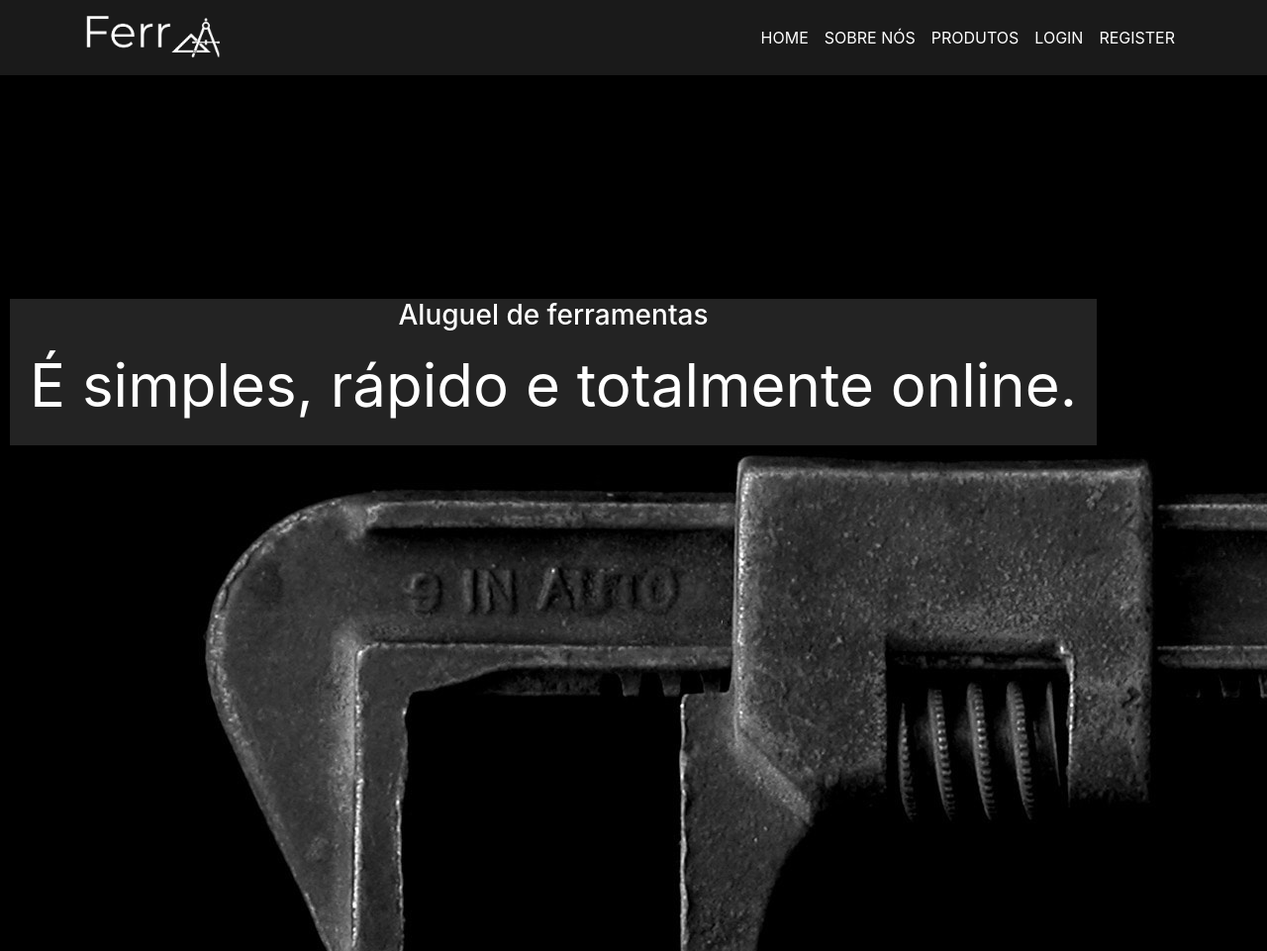
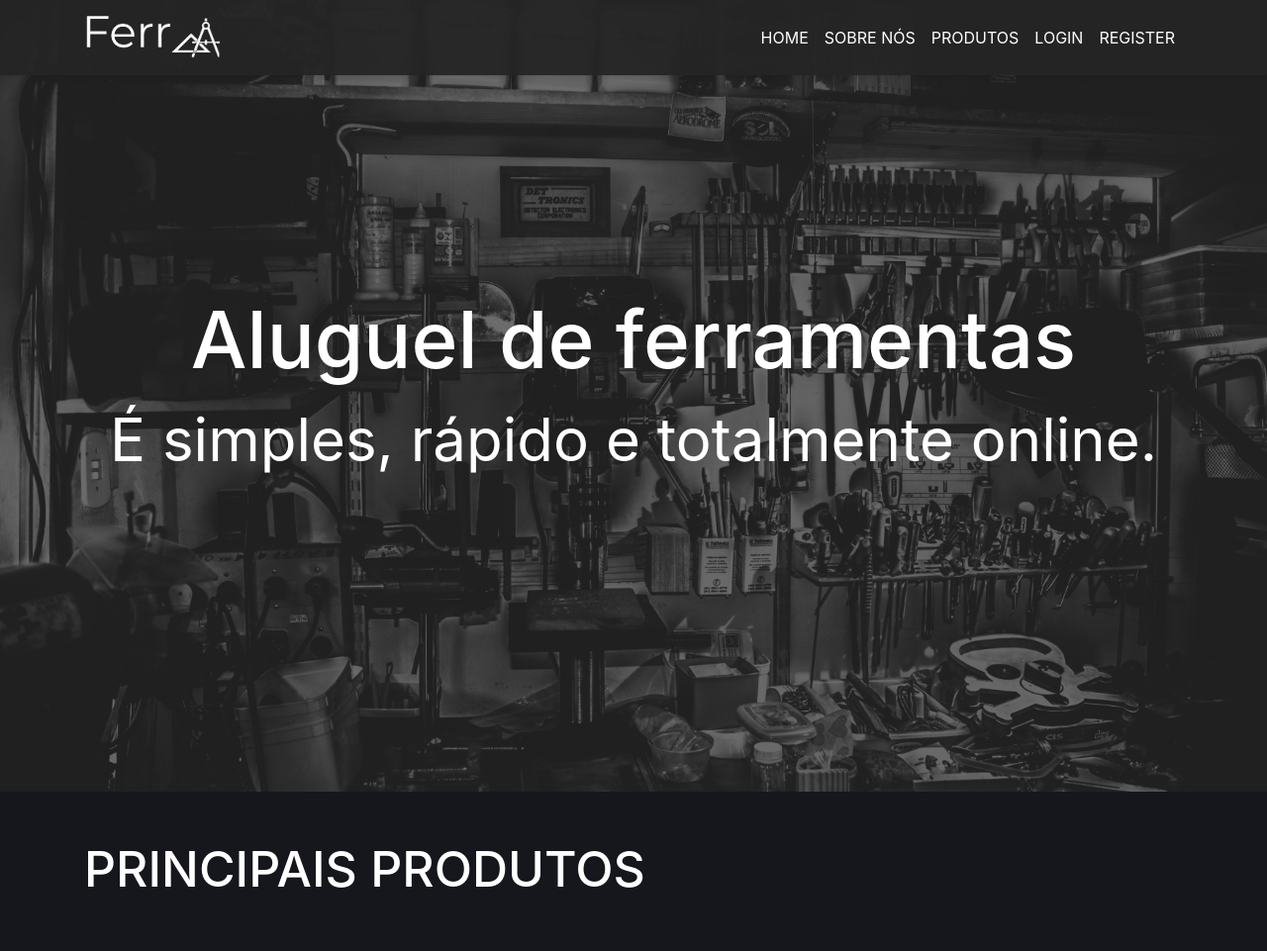
Before and after one commit to luidao/Projeto-Integrador01, a Laravel app: page / in a window 1280 px wide; the page is wider, and only the part inside the window is pictured. Shown: the top 961 px of that part at 99% size. Run offline with Laravel 8, Linux system fonts and the light colour scheme; data that the repository does not hold is empty.

Commit message:
fixing front page

```diff
--- a/ferr-laravel/public/css/style.css
+++ b/ferr-laravel/public/css/style.css
@@ -12,9 +12,26 @@
 
 .banner1 {
     height: 100vh;
-    width: auto;
-    height: auto;
-    background-size: contain;
+    width: 100%;
+    background-size: cover;
+    background-image: url(/images/mtasferr.jpg);
+    background-position: center;
+}
+.col-sm {
+    background-image: url(/Images/ferramenta3.jpg);
+    width: 200px;
+    height: 400px;
+    background-size: cover;
+    background-position: center;
+
+}
+
+.col-sm-6 {
+    background-image: url(/Images/fita.jpg);
+    width: 100px;
+    height: 400px;
+    background-size: cover;
+    background-position: center;
 }
 
 .carousel-item{
@@ -35,12 +52,20 @@ body {
     background-color: #16161d;
     color: white;
 }
+header {
+    z-index: 100;
+    position: fixed;
+    top: 0;
+    width: 100%;
+}
 
-header nav {
+header nav.navbar {
     background-color: #16161d;
     box-shadow: 0 0 10px -5px rgba(0, 0, 0, 0.4);
-    position: sticky;
-    top: 0;
+    /* padding: 0; */
+        background-color: rgb(37, 37, 37, 0.95);
+        display: block;
+
 }
 
 header nav .navbar-brand img {
@@ -57,13 +82,7 @@ a.nav-link:hover {
     border-bottom: 0.7px solid #fff;
     transition: 2s;
 }
-.navbar {
-    background-color: rgb(37, 37, 37, 0.7);
-    position: fixed;
-    top: 0;
-    width: 100%;
-    display: block;
-}
+
 
 header li .nav-item .active {
     color: white;
@@ -164,13 +183,23 @@ li.nav-item {
 
 .text {
     position: absolute;
-    bottom: 340px;
-    background-color: rgba(46, 46, 46, 0.76);
+    top: 0;
+    left: 0;
+    background-color: rgba(46, 46, 46, 0.7);
     color: white;
-    margin: 10px;
     padding-left: 20px;
     padding-right: 20px;
+    width: 100%;
     font-size: 60px;
+    height: 100%;
+    display: flex;
+    justify-content: center;
+    align-items: center;
+    flex-direction: column;
+}
+
+.img-responsive {
+    max-width: 100%;
 }
 .h1, h1{
     font-size: 80px;
--- a/ferr-laravel/resources/views/home.blade.php
+++ b/ferr-laravel/resources/views/home.blade.php
@@ -22,12 +22,11 @@
     </div> -->
 </div>
 <div class="text text-center">
-        <h3>Aluguel de ferramentas</h3>
+    <h1>Aluguel de ferramentas</h1>
     <p>É simples, rápido e totalmente online.</p>
 </div>
 
 <div class="banner1">
-        <img src="images/ferr1.jpg" alt="duas chaves inglesas">
 </div>
 
 
@@ -40,67 +39,34 @@
     @endif
     <!-- </div> -->
 </div>
+<div class="container">
     <h2 class="h1 mt-5">PRINCIPAIS PRODUTOS</h2>
+    <div class="row">
+        <div class="col-sm-4">
 
-        <div id="carouselId" class="carousel slide" data-ride="carousel">
-            <ol class="carousel-indicators">
-                <li data-target="#carouselId" data-slide-to="0" class="active"></li>
-                <li data-target="#carouselId" data-slide-to="1"></li>
-                <li data-target="#carouselId" data-slide-to="2"></li>
-            </ol>
-            <div class="carousel-inner" role="listbox">
-                <div class="carousel-item active">
-                    <img src="images/banner2.jpg" alt="Second slide">
-                    <div class="carousel-caption d-none d-md-block">
-                        <h3>Ferramentas leves</h3>
-                        <p>Furadeiras e parafusadeiras</p>
-                    </div>
-                </div>
-                <div class="carousel-item">
-                    <img src="images/banner3.jpg" alt="Third slide">
-                    <div class="carousel-caption d-none d-md-block">
-                        <h3>Seu problema resolvido aqui!</h3>
-                        <p>Alugue ja uma ferramenta e nao fique na mao</p>
         </div>
     </div>
 </div>
-            <a class="carousel-control-prev" href="#carouselId" role="button" data-slide="prev">
-                <span class="carousel-control-prev-icon" aria-hidden="true"></span>
-                <span class="sr-only">Previous</span>
-            </a>
-            <a class="carousel-control-next" href="#carouselId" role="button" data-slide="next">
-                <span class="carousel-control-next-icon" aria-hidden="true"></span>
-                <span class="sr-only">Next</span>
-            </a>
-        </div>
+
+
 <section id="story" class="second mt-5 mb-5">
     <div class="container text-center">
         <div class="row">
             <div class="col-sm">
-                    <img src="Images/fita.jpg" class="rounded-circle" width="200px" height="200px" alt="">
+
             </div>
-                <div class="col-sm">
-                    <img src="Images/fura.jpg" class="rounded-circle" width="200px" height="200px" alt="">
-                </div>
-                <div class="col-sm">
-                    <img src="Images/ferra.jpg" class="rounded-circle" width="200px" height="200px" alt="">
-                </div>
+
             <div class="clearfix"></div>
         </div>
                     <div class="row">
-                <div class="col-sm mt-5">
-                    <p class="lead">
-                        Lorem ipsum dolor sit amet, consectetur adipiscing elit. Maecenas malesuada enim in dolor sagittis,
-                        et pulvinar velit lobortis. Phasellus sed ante vel elit convallis sodales at sit amet leo. Sed a
-                        efficitur lorem, vel cursus turpis. Vivamus imperdiet nibh sed orci rhoncus rutrum. Integer tempor
-                        accumsan lectus. Integer vel odio consequat tortor tempus rutrum quis quis dui. Etiam sit amet leo
-                        non odio condimentum convallis vel nec felis. Nulla semper, mi quis vestibulum blandit, arcu massa
-                        auctor metus, at faucibus elit risus sit amet augue. Nulla luctus dolor id nunc faucibus aliquam.
-                        Quisque eu mauris ac enim viverra rhoncus eget in est. Etiam consectetur erat ac ipsum vehicula
-                        tempus. Curabitur non urna erat. In sit amet urna pulvinar lorem semper laoreet. Praesent felis sem,
-                        pharetra in lacinia at, fringilla in felis. Nullam eleifend et augue nec interdum.<a href="https://unsplash.com">Lorem ipsum</a>, taken by <a href="https://unsplash.com/@joannakosinska">Ipsum lorem nidrazis paendrer</a>!</p>
+                        <div class="col-sm-6">
+
+                    </div>
+                        <div class="col-sm-6">
+
                         </div>
                     </div>
+
     </div>
 </section>
 
```
Also changed, not shown: ferr-laravel/public/Images/fita.jpg, ferr-laravel/public/Images/mtasferr.jpg (added), 3 other files. Lines whose indentation alone changed are shown as unchanged.
